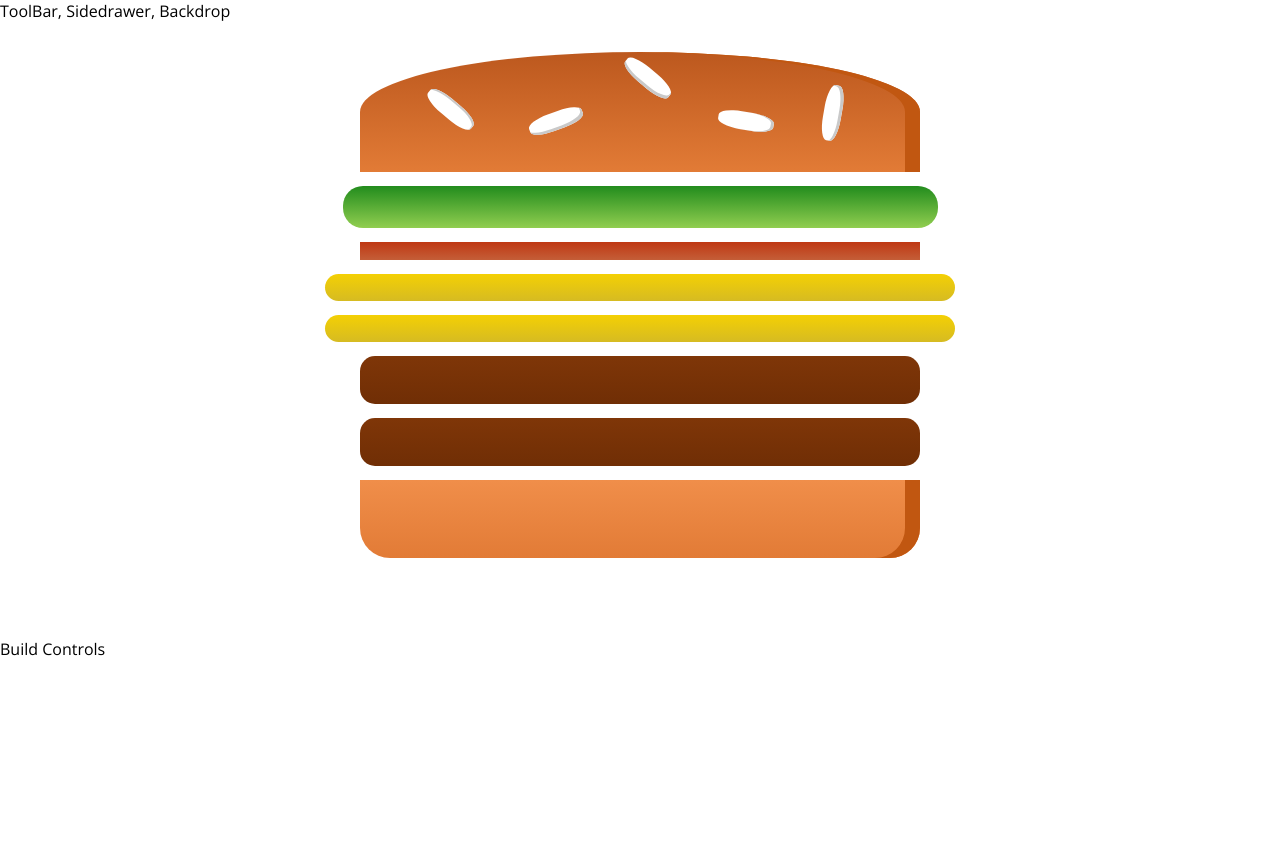
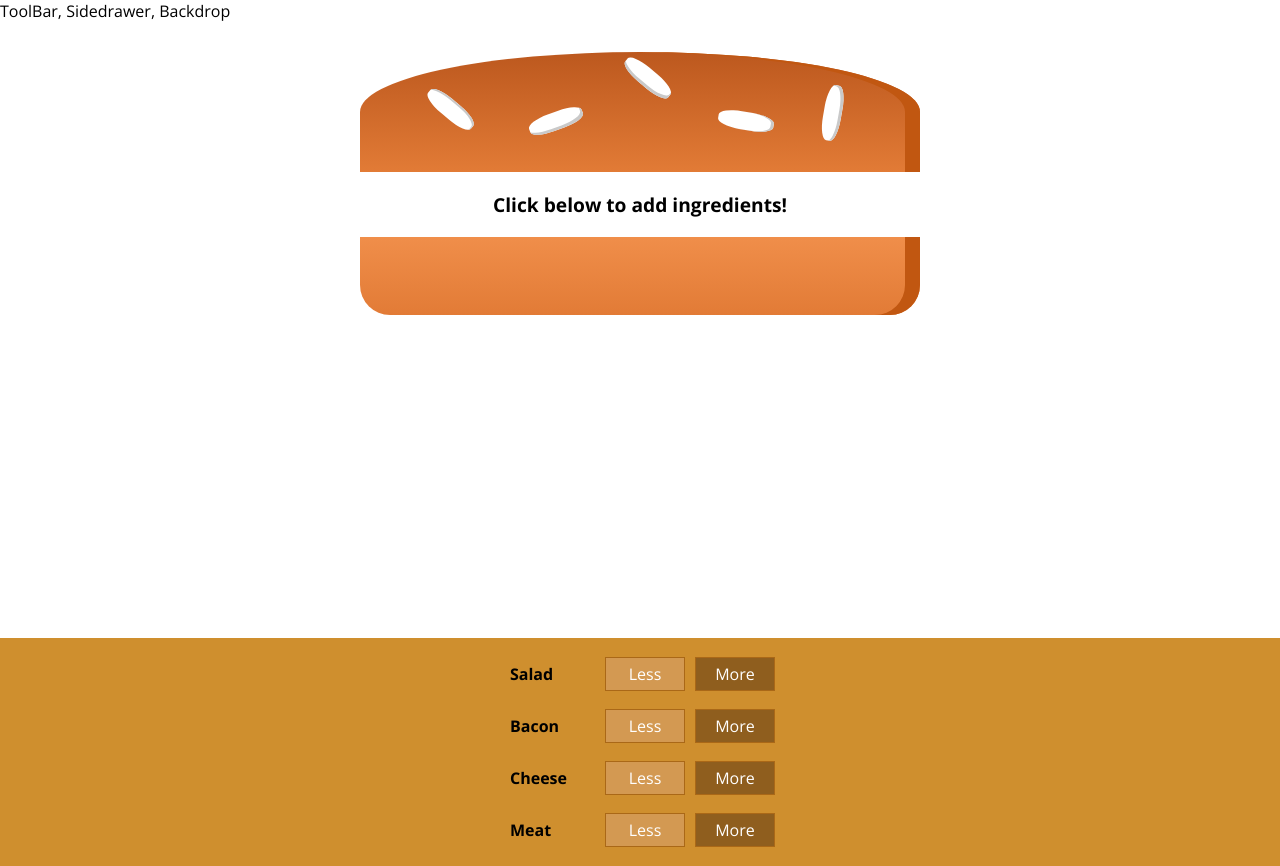
Before and after one commit to masonsteeger/reactjs, a React app in the folder burger-builder/: page / in a window 1280 px wide. Before the commit the page ends 800 px from the top, so only its background shows below. Built offline with nearby package versions, Linux system fonts and the light colour scheme.

Commit message:
ingredients can now be added by user

```diff
--- /dev/null
+++ b/burger-builder/src/components/Burger/BuildControls/BuildControl/BuildControl.css
@@ -0,0 +1,56 @@
+.BuildControl {
+    display: flex;
+    justify-content: space-between;
+    align-items: center;
+    margin: 5px 0;
+}
+
+.BuildControl button {
+    display: block;
+    font: inherit;
+    padding: 5px;
+    margin: 0 5px;
+    width: 80px;
+    border: 1px solid #AA6817;
+    cursor: pointer;
+    outline: none;
+}
+
+.BuildControl button:disabled {
+    background-color: #AC9980;
+    border: 1px solid #7E7365;
+    color: #ccc;
+    cursor: default;
+}
+
+.BuildControl button:hover:disabled {
+    background-color: #AC9980;
+    color: #ccc;
+    cursor: not-allowed;
+}
+
+.Label {
+    padding: 10px;
+    font-weight: bold;
+    width: 80px;
+}
+
+.BuildControl .Less {
+    background-color: #D39952;
+    color: white;
+}
+
+.BuildControl .More {
+    background-color: #8F5E1E;
+    color: white;
+}
+
+.BuildControl .Less:hover, .BuildControl .Less:active {
+    background-color: #DAA972;
+    color: white;
+}
+
+.BuildControl .More:hover,.BuildControl .More:active {
+    background-color: #99703F;
+    color: white;
+}
--- /dev/null
+++ b/burger-builder/src/components/Burger/BuildControls/BuildControl/BuildControl.js
@@ -0,0 +1,13 @@
+import React from 'react';
+
+import classes from './BuildControl.css'
+
+const buildControl = (props) => (
+    <div className={classes.BuildControl}>
+        <div className={classes.Label}>{props.label}</div>
+        <button className={classes.Less}>Less</button>
+        <button className={classes.More} onClick={props.added}>More</button>
+    </div>
+);
+
+export default buildControl;
--- /dev/null
+++ b/burger-builder/src/components/Burger/BuildControls/BuildControls.css
@@ -0,0 +1,10 @@
+.BuildControls {
+    width: 100%;
+    background-color: #cf8f2e;
+    display: flex;
+    flex-flow: column;
+    align-items: center;
+    box-shadow: 0 2px 1px  #ccc;
+    margin: auto;
+    padding: 10px 0;
+}
--- /dev/null
+++ b/burger-builder/src/components/Burger/BuildControls/BuildControls.js
@@ -0,0 +1,24 @@
+import React from 'react';
+
+import classes from './BuildControls.css'
+import BuildControl from './BuildControl/BuildControl'
+
+const controls = [
+    {label: 'Salad', type: 'salad'},
+    {label: 'Bacon', type: 'bacon'},
+    {label: 'Cheese', type: 'cheese'},
+    {label: 'Meat', type: 'meat'},
+];
+
+const buildControls = props => (
+    <div className={classes.BuildControls}>
+        {controls.map(ctrl => (
+            <BuildControl
+                key={ctrl.label}
+                label={ctrl.label}
+                added={() => props.addIngredient(ctrl.type)} />
+        ))}
+    </div>
+);
+
+export default buildControls;
--- a/burger-builder/src/components/Burger/Burger.js
+++ b/burger-builder/src/components/Burger/Burger.js
@@ -6,17 +6,21 @@ import BurgerIngredient from './BurgerIngredient/BurgerIngredient';
 
 const burger = (props) => {
 
-    const recivedIngredients = Object.keys(props.ingredients)
+    let recievedIngredients = Object.keys(props.ingredients)
         .map(igKey => {
             return [...Array(props.ingredients[igKey])].map((_ , i) => {
                 return <BurgerIngredient key={igKey + i} type={igKey} />
             })
-        });
-
+        }).reduce((arr, el) => {
+            return arr.concat(el)
+        }, []);
+    if (recievedIngredients.length === 0){
+        recievedIngredients = <p>Click below to add ingredients!</p>
+    }
     return(
         <div className={classes.Burger}>
             <BurgerIngredient type='bread-top' />
-            {recivedIngredients}
+            {recievedIngredients}
             <BurgerIngredient type='bread-bottom' />
         </div>
     );
--- a/burger-builder/src/components/Burger/BurgerIngredient/BurgerIngredient.js
+++ b/burger-builder/src/components/Burger/BurgerIngredient/BurgerIngredient.js
@@ -6,7 +6,6 @@ import classes from './BurgerIngredient.css';
 class BurgerIngredient extends Component {
     render () {
         let ingredient = null;
-
         switch (this.props.type) {
             case ('bread-bottom'):
                 ingredient = <div className={classes.BreadBottom}></div>
--- a/burger-builder/src/containers/BurgerBuilder/BurgerBuilder.js
+++ b/burger-builder/src/containers/BurgerBuilder/BurgerBuilder.js
@@ -2,27 +2,52 @@ import React, {Component} from 'react';
 
 import Aux from '../../hoc/Aux'
 import Burger from '../../components/Burger/Burger'
+import BuildControls from '../../components/Burger/BuildControls/BuildControls'
+
+
+const INGREDIENT_PRICES = {
+    salad: 0.25,
+    cheese: 0.5,
+    meat: 1,
+    bacon: 0.75
+}
 
 class BurgerBuilder extends Component{
 
     state = {
         ingredients: {
-            salad: 1,
-            bacon: 1,
-            cheese: 2,
-            meat: 2
-        }
+            salad: 0,
+            bacon: 0,
+            cheese: 0,
+            meat: 0
+        },
+        totalPrice: 4
+    }
+
+    addIngredientHandler = (type) => {
+        const oldCount = this.state.ingredients[type]
+        const updatedCount = oldCount + 1;
+        const updatedIngredients = {
+            ...this.state.ingredients
+        };
+        updatedIngredients[type] = updatedCount;
+        const priceAddition = INGREDIENT_PRICES[type];
+        const oldPrice = this.state.totalPrice;
+        const newPrice = oldPrice + priceAddition;
+        this.setState({totalPrice: newPrice, ingredients: updatedIngredients});
+
+    }
+
+    removeIngredientHandler = (type) => {
+
     }
 
     render() {
         return(
             <Aux>
-                <div>
-                    <Burger ingredients={this.state.ingredients}/>
-                </div>
-                <div>
-                    Build Controls
-                </div>
+                <Burger ingredients={this.state.ingredients}/>
+                <BuildControls
+                    addIngredient={this.addIngredientHandler}/>
             </Aux>
         );
     }
```
